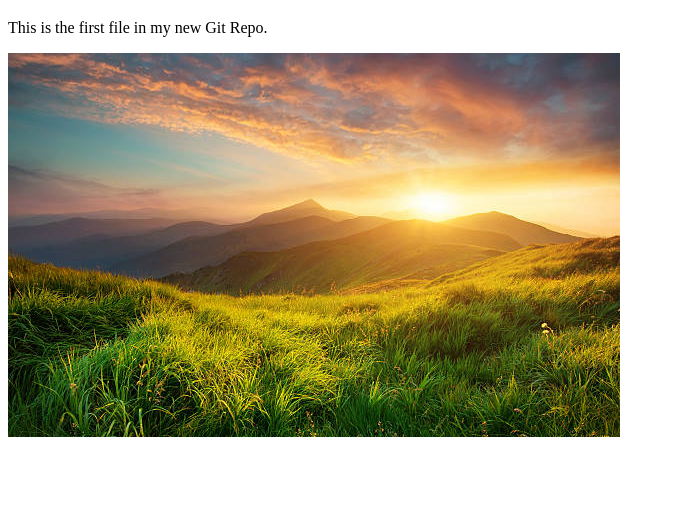
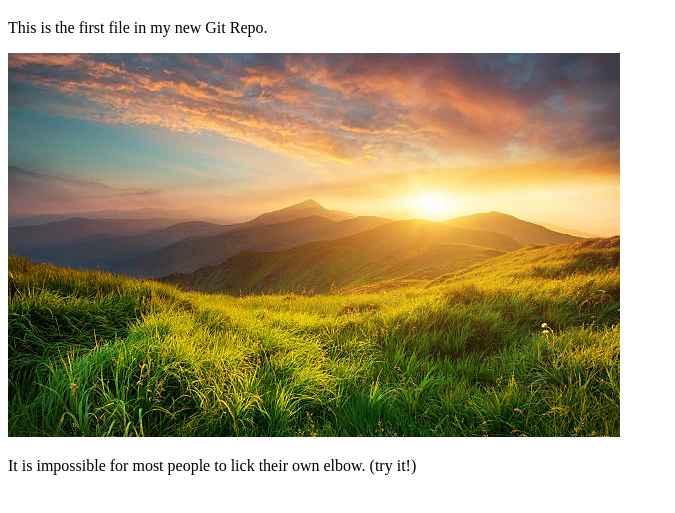
Before and after one commit to BakhtMuhammad/tomgitandgithub, a plain HTML site: page index.html in a window 1280 px wide. Shown: the part 61-574 px from the top of the page, without its empty margins (0-675 px from the left). Drawn offline with Linux system fonts and the light colour scheme.

Commit message:
Adding some lines to test Push to GitHub

```diff
--- a/index.html
+++ b/index.html
@@ -9,5 +9,9 @@
 <p>This is the first file in my new Git Repo.</p>
 <!-- SESSION 7, 1 hour. FINAL -->
 <img src="nature.jpg">
+<!-- SESSION 1, Week 5, 1 hour-->
+<!-- SESSION 2, Week 5, 1 hour -->
+<p>It is impossible for most people to lick their own elbow. (try it!)</p>
+
 </body>
 </html>
```
